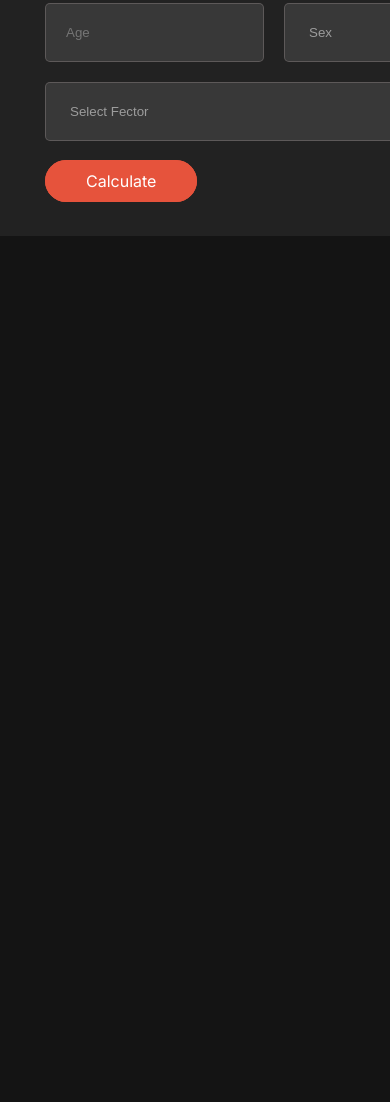
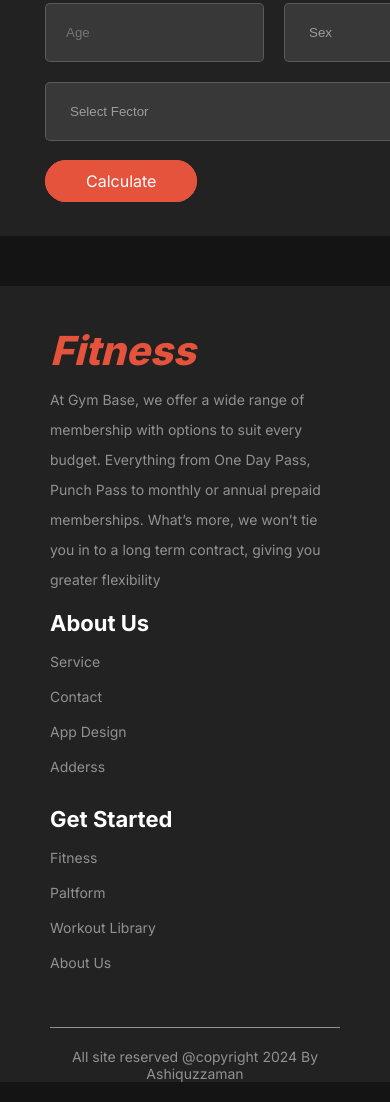
Before and after one commit to ashiquzzaman77/assignment-02, a plain HTML site: page index.html in a window 390 px wide. Shown: the part 4263-5365 px from the top of the page. Before the commit the page ends 4499 px from the top, so only its background shows below. Drawn offline with Linux system fonts and the light colour scheme.

Commit message:
Complate Footer Section With Responsive

```diff
--- a/asset/style/style.css
+++ b/asset/style/style.css
@@ -386,7 +386,7 @@ table {
 th {
     color: #fff;
     border: 1px solid rgba(129, 122, 122, 0.5);
-    padding: 8px 8px 8px 25px ;
+    padding: 8px 8px 8px 25px;
     text-align: left;
     font-size: 16px;
     height: 30px;
@@ -394,7 +394,7 @@ th {
 
 td {
     border: 1px solid rgba(129, 122, 122, 0.5);
-    padding: 8px 8px 8px 25px ;
+    padding: 8px 8px 8px 25px;
     text-align: left;
     color: rgba(255, 255, 255, 0.5);
     font-size: 13px;
@@ -473,3 +473,97 @@ td {
 }
 
 /* BMI section End  */
+
+/* footer section start  */
+#footer-section {
+    background: rgb(34, 34, 34);
+}
+
+.footer-body {
+    display: flex;
+    align-items: flex-start;
+    justify-content: space-between;
+    padding: 80px 0;
+}
+
+
+.footer-body-one h3 {
+    font-size: 40px;
+    color: rgb(230, 83, 60);
+    font-weight: 800;
+    padding-bottom: 10px;
+    font-style: italic;
+}
+
+.footer-body-one p {
+    font-size: 14px;
+    color: rgba(255, 255, 255, 0.5);
+    line-height: 30px;
+    max-width: 500px;
+}
+
+.footer-body-two h4 {
+    font-size: 22px;
+}
+
+.footer-body-two li {
+    list-style: none;
+    margin: 15px 0;
+}
+
+.footer-body-two li a {
+    text-decoration: none;
+    color: rgba(255, 255, 255, 0.5);
+    font-size: 14px;
+
+}
+
+.footer-body-three h4 {
+    font-size: 22px;
+}
+
+.footer-body-three li {
+    list-style: none;
+    margin: 15px 0;
+}
+
+.footer-body-three li a {
+    text-decoration: none;
+    color: rgba(255, 255, 255, 0.5);
+    font-size: 14px;
+
+}
+
+.line {
+    border-top: 1px solid rgba(255, 255, 255, 0.5);
+}
+
+.footer-body-bottom p {
+    text-align: center;
+    margin: 20PX 0;
+    color: rgba(255, 255, 255, 0.5);
+    font-size: 14PX;
+}
+
+/* Responsive  */
+@media screen and (max-width:576px) {
+
+    .footer-body {
+        flex-direction: column;
+        gap: 15px;
+        padding: 40px 0;
+    }
+}
+
+@media screen and (min-width:577px) and (max-width:992px) {
+
+    .footer-body {
+        flex-direction: column;
+        gap: 10px;
+        padding: 40px 0;
+    }
+
+
+}
+
+/* footer section end  */
--- a/index.html
+++ b/index.html
@@ -181,8 +181,41 @@
         <!-- BMI Calculator Section End -->
 
     </main>
-    <footer>
+    <footer id="footer-section">
+        <section class="container-section">
+            <div class="footer-body">
+                <div class="footer-body-one">
+                    <h3>Fitness</h3>
+                    <p>At Gym Base, we offer a wide range of membership with options to suit every budget. Everything
+                        from One Day Pass, Punch Pass to monthly or annual prepaid memberships. What’s more, we won’t
+                        tie you in to a long term contract, giving you greater flexibility</p>
+                </div>
+                <div class="footer-body-two">
+                    <h4>About Us</h4>
+                    <ul>
+                        <li><a href="">Service</a></li>
+                        <li><a href="">Contact</a></li>
+                        <li><a href="">App Design</a></li>
+                        <li><a href="">Adderss</a></li>
+                    </ul>
+                </div>
+                <div class="footer-body-three">
+                    <h4>Get Started</h4>
+                    <ul>
+                        <li><a href="">Fitness</a></li>
+                        <li><a href="">Paltform</a></li>
+                        <li><a href="">Workout Library</a></li>
+                        <li><a href="">About Us</a></li>
+                    </ul>
+                </div>
+            </div>
+            <div class="line">
 
+            </div>
+            <div class="footer-body-bottom">
+                <p>All site reserved @copyright 2024 By Ashiquzzaman</p>
+            </div>
+        </section>
     </footer>
 </body>
 
```
